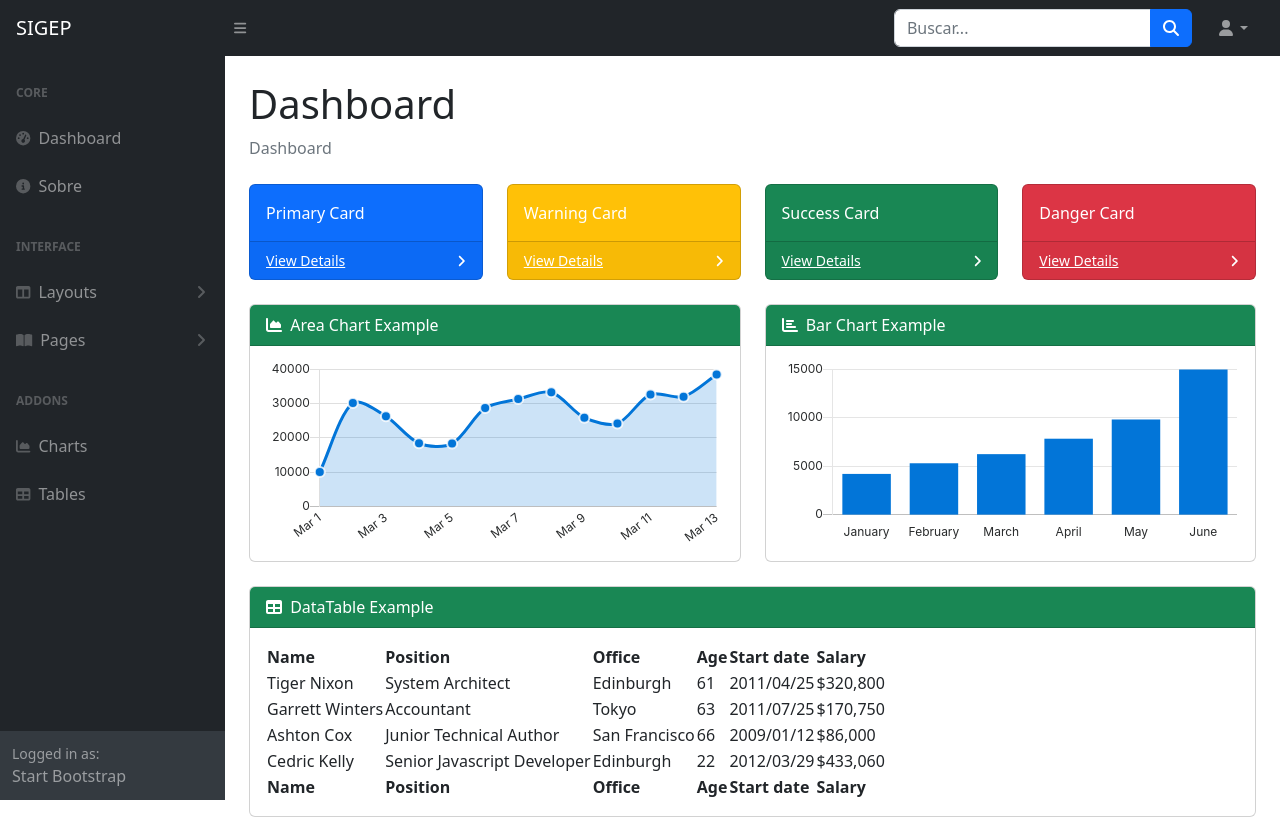
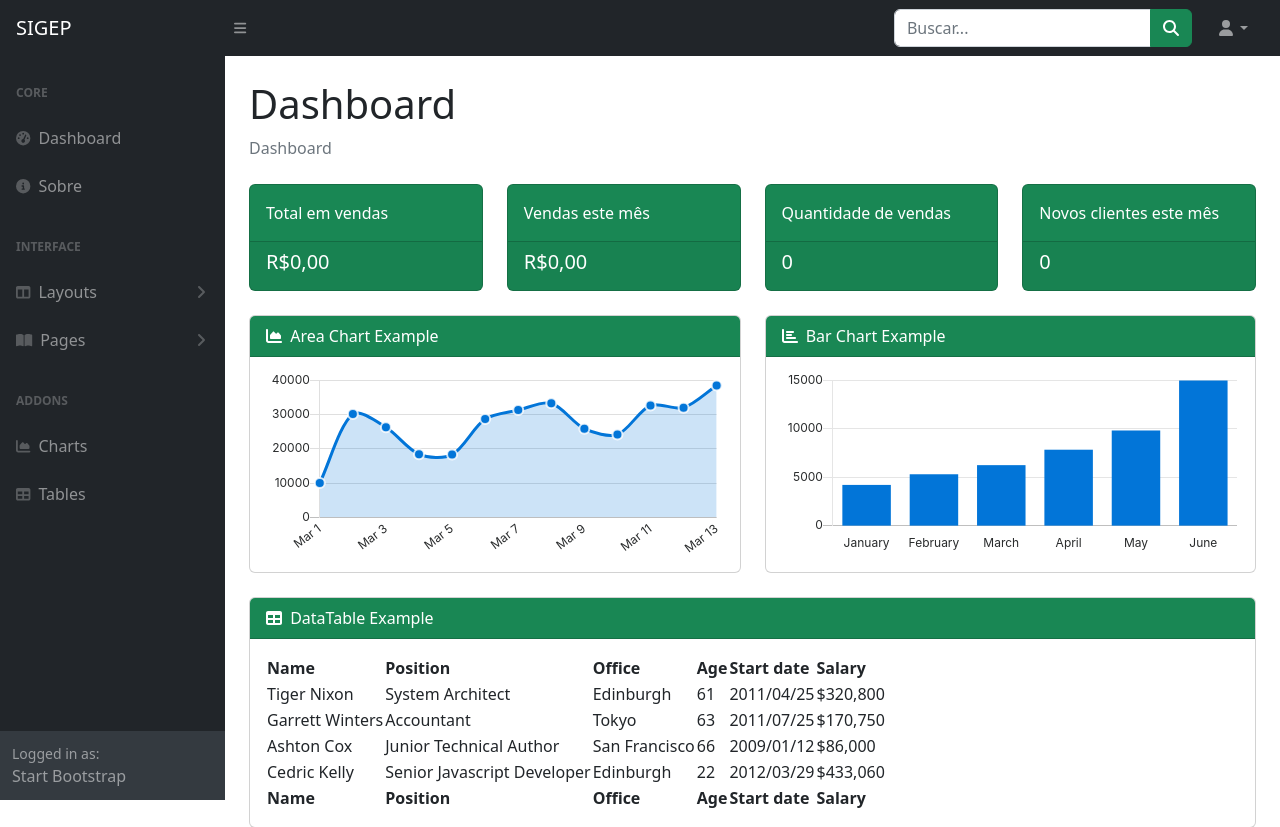
Before and after one commit to RomuloJB/SIGEP, a Django app: page / in a window 1280 px wide. Shown: the top 827 px of the page. Run offline with Django 5.2, Linux system fonts and the light colour scheme; some libraries are stand-ins or nearby versions.

Commit message:
style | estilizando pagina principal

```diff
--- a/website/templates/website/model.html
+++ b/website/templates/website/model.html
@@ -16,14 +16,14 @@
     <body class="sb-nav-fixed">
         <nav class="sb-topnav navbar navbar-expand navbar-dark bg-dark">
             <!-- Navbar Brand-->
-            <a class="navbar-brand ps-3" href="">SIGEP</a>
+            <a class="navbar-brand ps-3" href="/">SIGEP</a>
             <!-- Sidebar Toggle-->
             <button class="btn btn-link btn-sm order-1 order-lg-0 me-4 me-lg-0" id="sidebarToggle" href="#!"><i class="fas fa-bars"></i></button>
             <!-- Navbar Search-->
             <form class="d-none d-md-inline-block form-inline ms-auto me-0 me-md-3 my-2 my-md-0">
                 <div class="input-group">
                     <input class="form-control" type="text" placeholder="Buscar..." aria-label="Search for..." aria-describedby="btnNavbarSearch" />
-                    <button class="btn btn-primary" id="btnNavbarSearch" type="button"><i class="fas fa-search"></i></button>
+                    <button class="btn btn-success" id="btnNavbarSearch" type="button"><i class="fas fa-search"></i></button>
                 </div>
             </form>
             <!-- Navbar-->
@@ -46,7 +46,7 @@
                     <div class="sb-sidenav-menu">
                         <div class="nav">
                             <div class="sb-sidenav-menu-heading">Core</div>
-                            <a class="nav-link" href="">
+                            <a class="nav-link" href="/">
                                 <div class="sb-nav-link-icon"><i class="fas fa-tachometer-alt"></i></div>
                                 Dashboard
                             </a>
@@ -126,38 +126,34 @@
                         </ol>
                         <div class="row">
                             <div class="col-xl-3 col-md-6">
-                                <div class="card bg-primary text-white mb-4">
-                                    <div class="card-body">Primary Card</div>
+                                <div class="card bg-success text-white mb-4">
+                                    <div class="card-body">Total em vendas</div>
                                     <div class="card-footer d-flex align-items-center justify-content-between">
-                                        <a class="small text-white stretched-link" href="#">View Details</a>
-                                        <div class="small text-white"><i class="fas fa-angle-right"></i></div>
-                                    </div>
-                                </div>
-                            </div>
-                            <div class="col-xl-3 col-md-6">
-                                <div class="card bg-warning text-white mb-4">
-                                    <div class="card-body">Warning Card</div>
-                                    <div class="card-footer d-flex align-items-center justify-content-between">
-                                        <a class="small text-white stretched-link" href="#">View Details</a>
-                                        <div class="small text-white"><i class="fas fa-angle-right"></i></div>
+                                        <h1 class="small text-white stretched-link" style="font-size: 1.25rem;">R$0,00</h1>
                                     </div>
                                 </div>
                             </div>
                             <div class="col-xl-3 col-md-6">
                                 <div class="card bg-success text-white mb-4">
-                                    <div class="card-body">Success Card</div>
+                                    <div class="card-body">Vendas este mês</div>
                                     <div class="card-footer d-flex align-items-center justify-content-between">
-                                        <a class="small text-white stretched-link" href="#">View Details</a>
-                                        <div class="small text-white"><i class="fas fa-angle-right"></i></div>
+                                        <h1 class="small text-white stretched-link" style="font-size: 1.25rem;">R$0,00</h1>
                                     </div>
                                 </div>
                             </div>
                             <div class="col-xl-3 col-md-6">
-                                <div class="card bg-danger text-white mb-4">
-                                    <div class="card-body">Danger Card</div>
+                                <div class="card bg-success text-white mb-4">
+                                    <div class="card-body">Quantidade de vendas</div>
                                     <div class="card-footer d-flex align-items-center justify-content-between">
-                                        <a class="small text-white stretched-link" href="#">View Details</a>
-                                        <div class="small text-white"><i class="fas fa-angle-right"></i></div>
+                                        <h1 class="small text-white stretched-link" style="font-size: 1.25rem;">0</h1>
+                                    </div>
+                                </div>
+                            </div>
+                            <div class="col-xl-3 col-md-6">
+                                <div class="card bg-success text-white mb-4">
+                                    <div class="card-body">Novos clientes este mês</div>
+                                    <div class="card-footer d-flex align-items-center justify-content-between">
+                                        <h1 class="small text-white stretched-link" style="font-size: 1.25rem;">0</h1>
                                     </div>
                                 </div>
                             </div>
```
